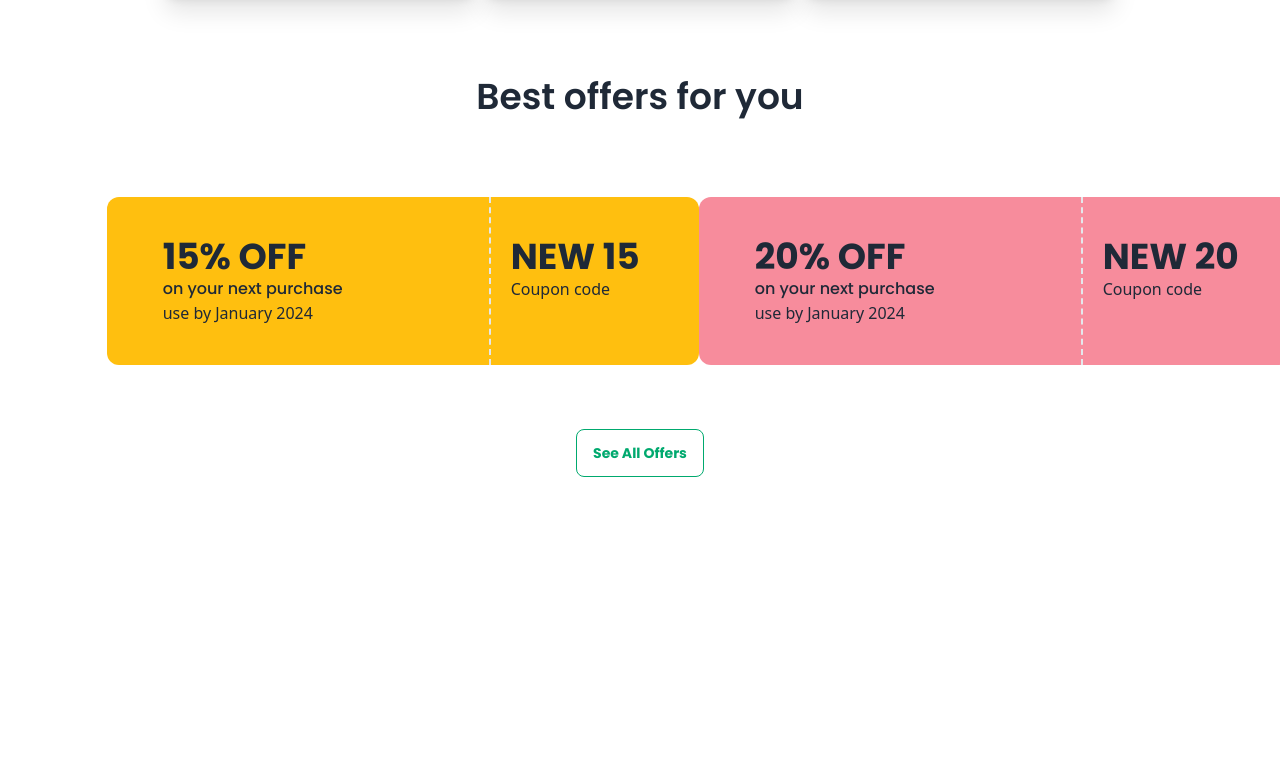
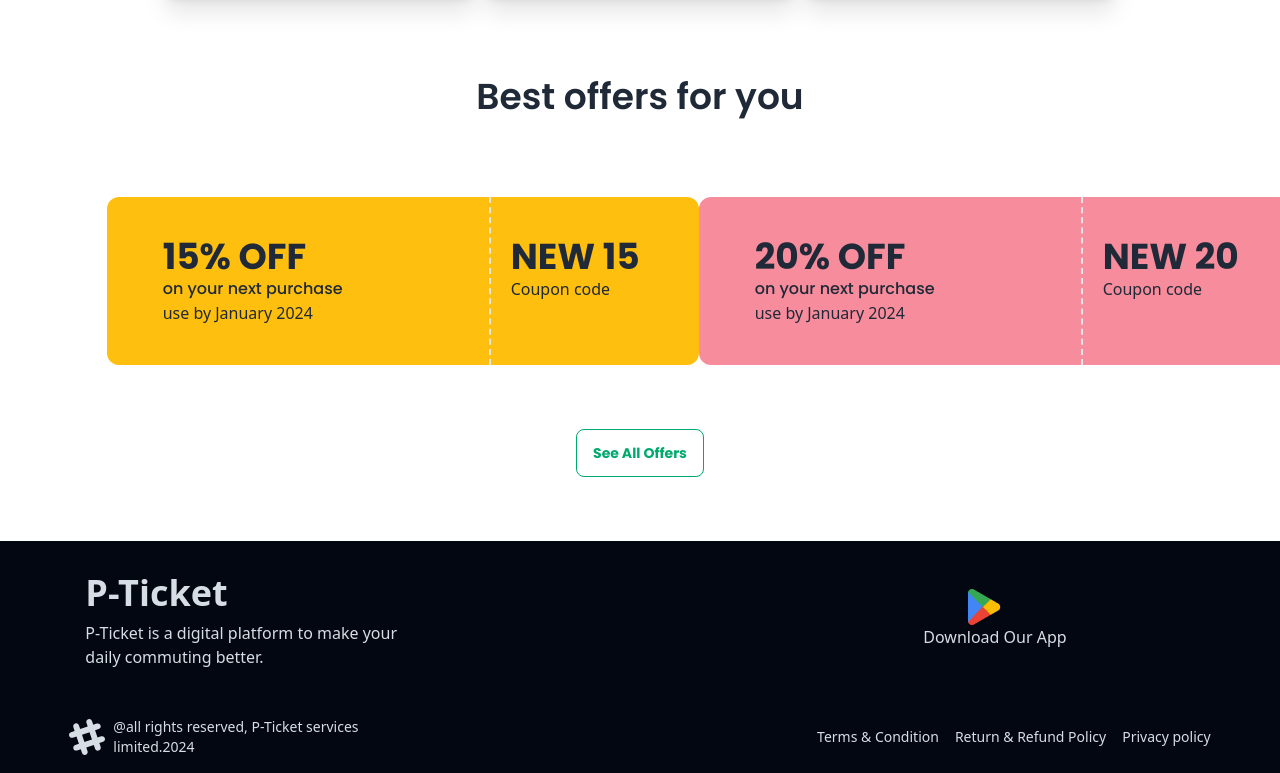
Before and after one commit to Mohammad-Abdur-Rahim/smart-ticketing-system, a plain HTML site: page index.html in a window 1280 px wide. Shown: the part 793-1566 px from the top of the page. Before the commit the page ends 1334 px from the top, so only its background shows below. Drawn offline with nearby package versions, Linux system fonts and the light colour scheme.

Commit message:
***Footer Section Done***

```diff
--- a/index.html
+++ b/index.html
@@ -142,9 +142,32 @@
         </section>
     </main>
     <!-- Main Part End Here -->
-    <footer>
+    <footer class="bg-[#030712] ">
+        <section class="size-11/12 	mx-auto bg-[#030712]">
+            <div class="card card-side text-neutral-content">
+                <div class="card-body">
+                  <h2 class="card-title text-4xl">P-Ticket</h2>
+                  <p>P-Ticket is a digital platform to make your<br> daily commuting better.</p>
+                </div>
+               <div class="mr-40">
+                <a href="#"><img class="ml-11 pt-12" src="images/playstore.png" alt="Movie" ></a>
+                <h4 class="">Download Our App</h4></div>
+              </div>
+        </section>
+        <section class="footer items-center p-4 bg-[#030712] text-neutral-content size-11/12 	mx-auto">
+            <aside class="items-center grid-flow-col">
+                <svg width="36" height="36" viewBox="0 0 24 24" xmlns="http://www.w3.org/2000/svg" fill-rule="evenodd" clip-rule="evenodd" class="fill-current"><path d="M22.672 15.226l-2.432.811.841 2.515c.33 1.019-.209 2.127-1.23 2.456-1.15.325-2.148-.321-2.463-1.226l-.84-2.518-5.013 1.677.84 2.517c.391 1.203-.434 2.542-1.831 2.542-.88 0-1.601-.564-1.86-1.314l-.842-2.516-2.431.809c-1.135.328-2.145-.317-2.463-1.229-.329-1.018.211-2.127 1.231-2.456l2.432-.809-1.621-4.823-2.432.808c-1.355.384-2.558-.59-2.558-1.839 0-.817.509-1.582 1.327-1.846l2.433-.809-.842-2.515c-.33-1.02.211-2.129 1.232-2.458 1.02-.329 2.13.209 2.461 1.229l.842 2.515 5.011-1.677-.839-2.517c-.403-1.238.484-2.553 1.843-2.553.819 0 1.585.509 1.85 1.326l.841 2.517 2.431-.81c1.02-.33 2.131.211 2.461 1.229.332 1.018-.21 2.126-1.23 2.456l-2.433.809 1.622 4.823 2.433-.809c1.242-.401 2.557.484 2.557 1.838 0 .819-.51 1.583-1.328 1.847m-8.992-6.428l-5.01 1.675 1.619 4.828 5.011-1.674-1.62-4.829z"></path></svg>
+                <p>@all rights reserved, P-Ticket services limited.2024</p>
+              </aside>
+              <nav class="grid grid-flow-col gap-4 pl-96">
+                  <a class="link link-hover">Terms & Condition</a>
+                  <a class="link link-hover">Return & Refund Policy</a>
+                  <a class="link link-hover">Privacy policy</a>
 
-    </footer>
+                </nav>
+        </section>
+
+      </footer>
     <!-- Footer Part End Here -->
     <!--  custom js Link  -->
     <script src="script/utility.js"></script>
```
